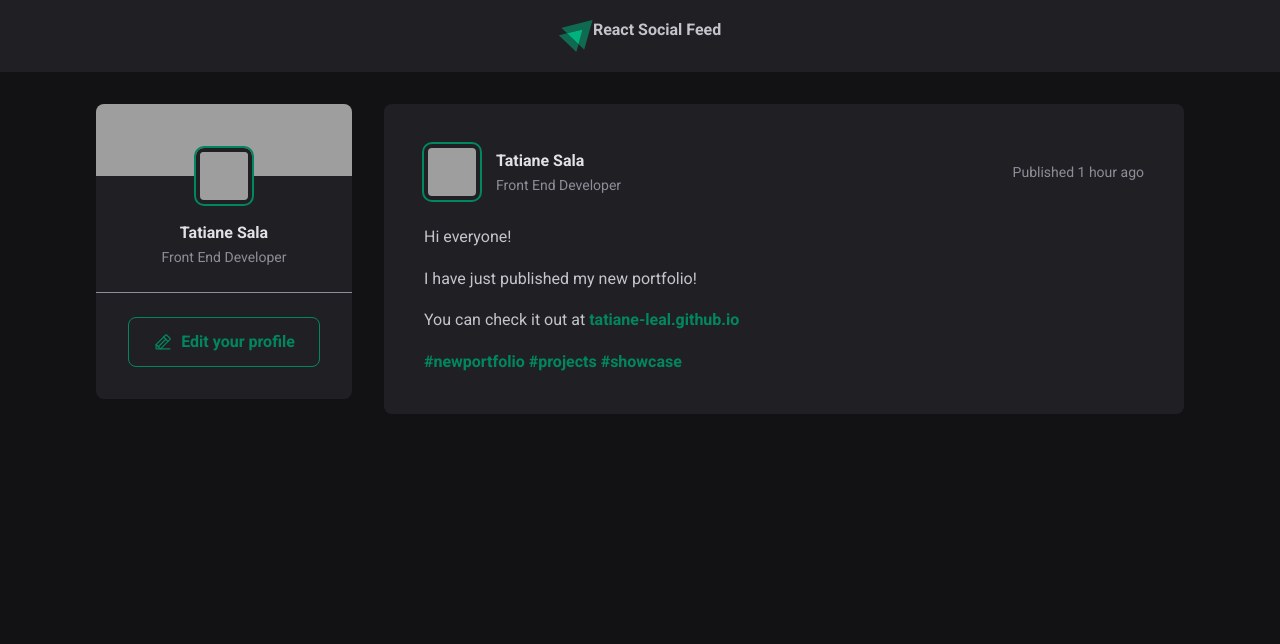
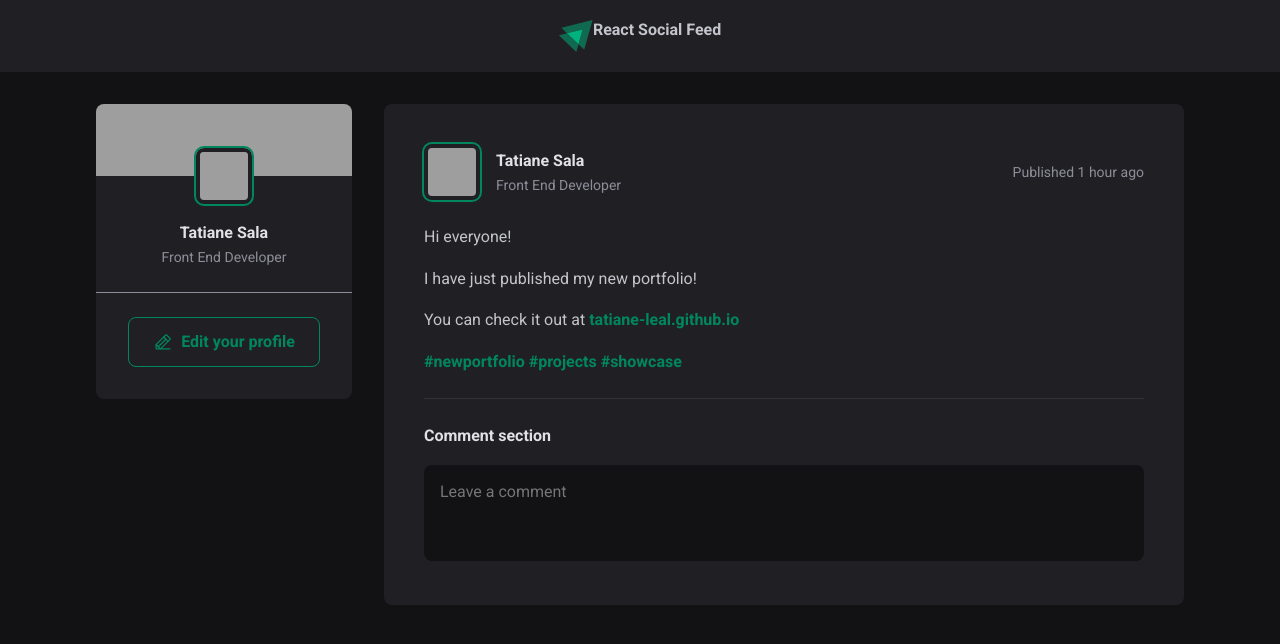
Before and after one commit to tatiane-leal/react-social, a React (Vite) app: page / in a window 1280 px wide. Shown: the top 644 px of the page. Built offline with nearby package versions, Linux system fonts and the light colour scheme; grey boxes are pictures that could not be loaded.

Commit message:
add extra styles to post

```diff
--- a/src/components/Post/Post.jsx
+++ b/src/components/Post/Post.jsx
@@ -41,6 +41,16 @@
             <a href="#"> #showcase</a>
           </p>
         </div>
+
+        <form className={styles.commentForm}>
+          <strong>Comment section</strong>
+
+          <textarea placeholder="Leave a comment" />
+
+          <footer>
+            <button type="submit">Publish</button>
+          </footer>
+        </form>
       </article>
     </div>
   );
--- a/src/components/Post/Post.module.css
+++ b/src/components/Post/Post.module.css
@@ -73,3 +73,58 @@
   color: var(--gray-400);
   line-height: 1.6;
 }
+
+.commentForm {
+  width: 100%;
+  margin-top: 1.5rem;
+  padding-top: 1.5rem;
+  border-top: 1px solid var(--gray-600);
+}
+
+.commentForm > strong {
+  line-height: 1.6;
+  color: var(--gray-100);
+}
+
+.commentForm textarea {
+  width: 100%;
+  background-color: var(--gray-900);
+  border: 0;
+  resize: none;
+  height: 6rem;
+  padding: 1rem;
+  border-radius: 8px;
+  color: var(--gray-100);
+  line-height: 1.4;
+  margin-top: 1rem;
+}
+
+.commentForm button[type="submit"] {
+  padding: 1rem 1.5rem;
+  margin-top: 1rem;
+  border-radius: 8px;
+  border: 0;
+  background-color: var(--green-500);
+  color: var(--white);
+  font-weight: bold;
+  cursor: pointer;
+  transition: background-color 0.1s;
+}
+
+.commentForm button[type="submit"]:hover {
+  background-color: var(--green-300);
+}
+
+.commentForm footer {
+  visibility: hidden;
+  max-height: 0;
+}
+
+/* .commentForm:focus-within footer
+  If there is a focus on any input, textarea, or any element within the commentForm,
+  we want to apply a style to the footer or another element that I specify within that container.
+*/
+.commentForm:focus-within footer {
+  visibility: visible;
+  max-height: none;
+}
```
